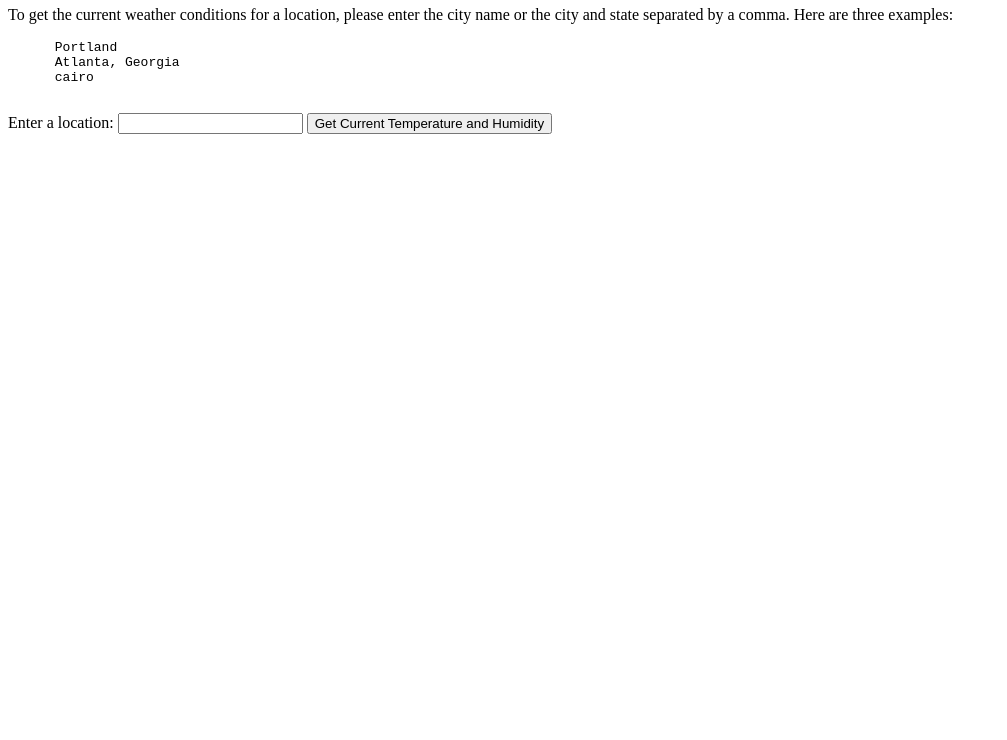
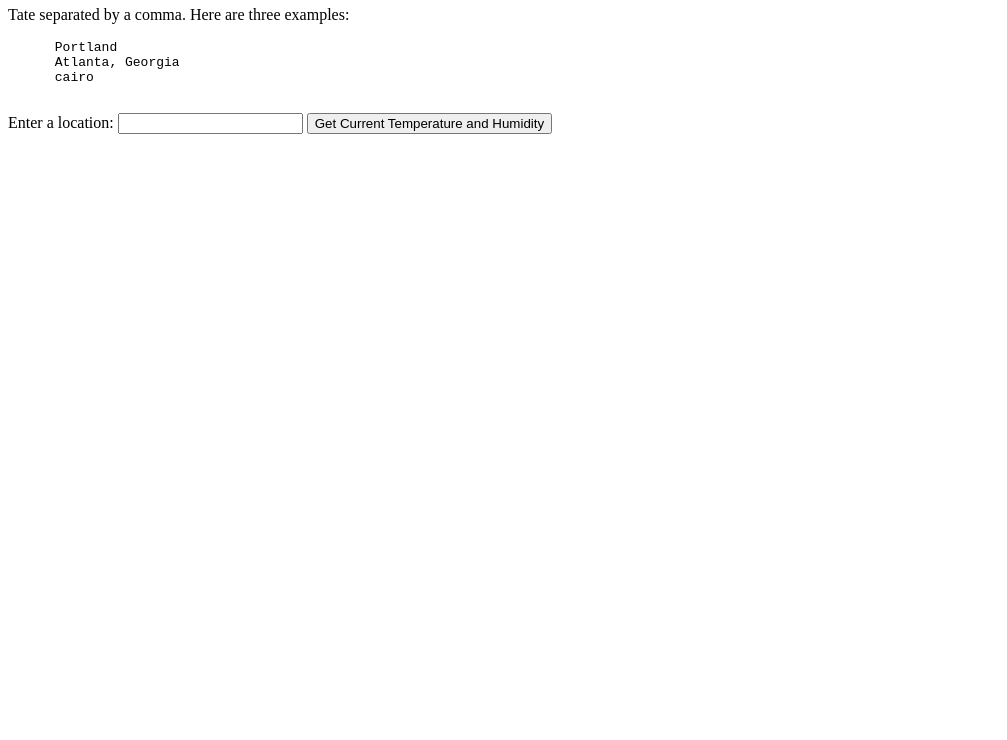
Before and after one commit to KeishaMarie/whatsForDinner, a plain HTML site: page src/index.html in a window 1280 px wide. Shown: the part 60-800 px from the top of the page, without its empty margins (0-1007 px from the left). Drawn offline with Linux system fonts and the light colour scheme.

```diff
--- a/src/index.html
+++ b/src/index.html
@@ -5,7 +5,7 @@
 <body>
   <div class="container">
     <h1>Get Weather Conditions From Anywhere!</h1>
-    <p>To get the current weather conditions for a location, please enter the city name or the city and state separated by a comma. Here are three examples:</p>
+    <p>Tate separated by a comma. Here are three examples:</p>
     <pre>
       Portland
       Atlanta, Georgia
```
